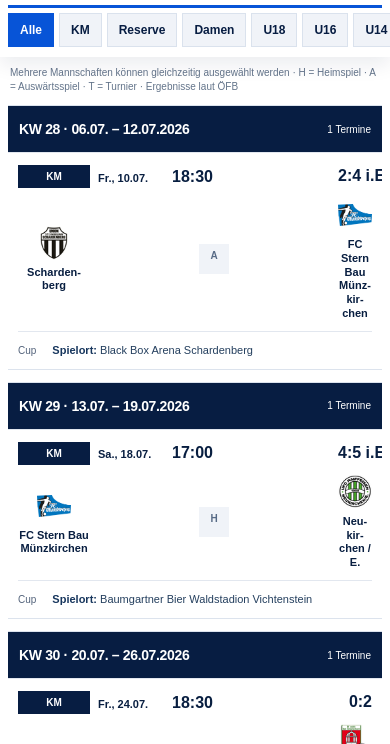
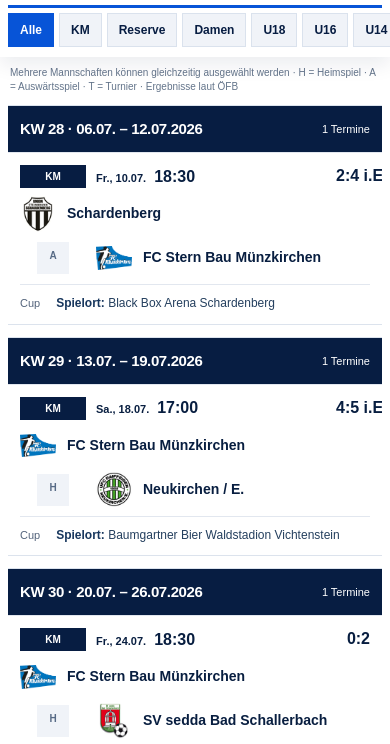
Before and after one commit to lorenzha-art/fc-muenzkirchen-spielplan, a plain HTML site: page index.html in a window 390 px wide. Shown: the part 56-800 px from the top of the page. Drawn offline with Linux system fonts and the light colour scheme.

Commit message:
Smartphone-Ansicht übersichtlicher gestalten

```diff
--- a/responsive.css
+++ b/responsive.css
@@ -6,41 +6,42 @@
   .fcm-calendar .match,
   .fcm-calendar .match > * { min-width: 0; }
   .fcm-calendar .match {
-    grid-template-columns: 72px minmax(0, 1fr) 34px;
+    grid-template-columns: 66px minmax(0, 1fr) auto;
     grid-template-areas:
       "badge when result"
-      "home versus away"
+      "home home home"
+      "versus away away"
       "comp comp comp";
-    gap: 10px 8px;
-    padding: 12px 10px;
+    gap: 8px 10px;
+    padding: 12px;
   }
   .fcm-calendar .match .when {
     grid-area: when;
     display: grid;
-    grid-template-columns: 68px 52px;
-    gap: 6px;
+    grid-template-columns: auto auto;
+    gap: 8px;
     align-items: baseline;
     align-self: center;
     justify-self: start;
   }
   .fcm-calendar .match .when strong,
   .fcm-calendar .match .when > span { min-width: 0; }
-  .fcm-calendar .match .badge { grid-area: badge; justify-self: stretch; width: 72px; min-width: 0; }
+  .fcm-calendar .match .badge { grid-area: badge; justify-self: stretch; width: 66px; min-width: 0; }
   .fcm-calendar .match > .side:nth-child(3) { grid-area: home; }
-  .fcm-calendar .match > .versus { grid-area: versus; align-self: center; justify-self: center; }
+  .fcm-calendar .match > .versus { grid-area: versus; align-self: center; justify-self: center; width: 32px; min-height: 32px; padding: 8px 2px; }
   .fcm-calendar .match > .side:nth-child(5) { grid-area: away; }
   .fcm-calendar .match .result { grid-area: result; align-self: center; justify-self: end; width: 34px; min-width: 34px; }
   .fcm-calendar .match .side {
-    display: flex;
-    flex-direction: column;
+    display: grid;
+    grid-template-columns: 38px minmax(0, 1fr);
     align-items: center;
-    justify-content: flex-start;
-    gap: 6px;
+    justify-content: stretch;
+    gap: 9px;
     min-width: 0;
-    text-align: center;
+    text-align: left;
   }
-  .fcm-calendar .match .side img { width: 34px; height: 34px; flex: 0 0 34px; }
-  .fcm-calendar .match .side > span { font-size: 11px; line-height: 1.25; overflow-wrap: anywhere; }
+  .fcm-calendar .match .side img { width: 36px; height: 36px; }
+  .fcm-calendar .match .side > span { font-size: 14px; line-height: 1.25; overflow-wrap: normal; word-break: normal; hyphens: none; }
   .fcm-calendar .match .comp {
     grid-area: comp;
     display: flex;
@@ -52,12 +53,15 @@
     margin: 0;
     padding: 8px 0 0;
     border-top: 1px solid #e2e7ef;
-    font-size: 10px;
+    font-size: 11px;
     line-height: 1.3;
-    text-align: center;
-    overflow-wrap: anywhere;
+    text-align: left;
+    overflow-wrap: normal;
   }
-  .fcm-calendar .match .venue { display: block; margin-top: 3px; font-size: 11px; line-height: 1.3; }
+  .fcm-calendar .match .venue { display: block; margin-top: 3px; font-size: 12px; line-height: 1.3; overflow-wrap: normal; word-break: normal; }
+  .fcm-calendar .week-title { padding: 11px 12px; }
+  .fcm-calendar .week-title h2 { font-size: 15px; }
+  .fcm-calendar .week-title span { font-size: 11px; }
 }
 
 /* Hochkant-Bildschirm am Sportplatz: zweizeilige Karten statt gequetschter Desktop-Tabelle. */
```
